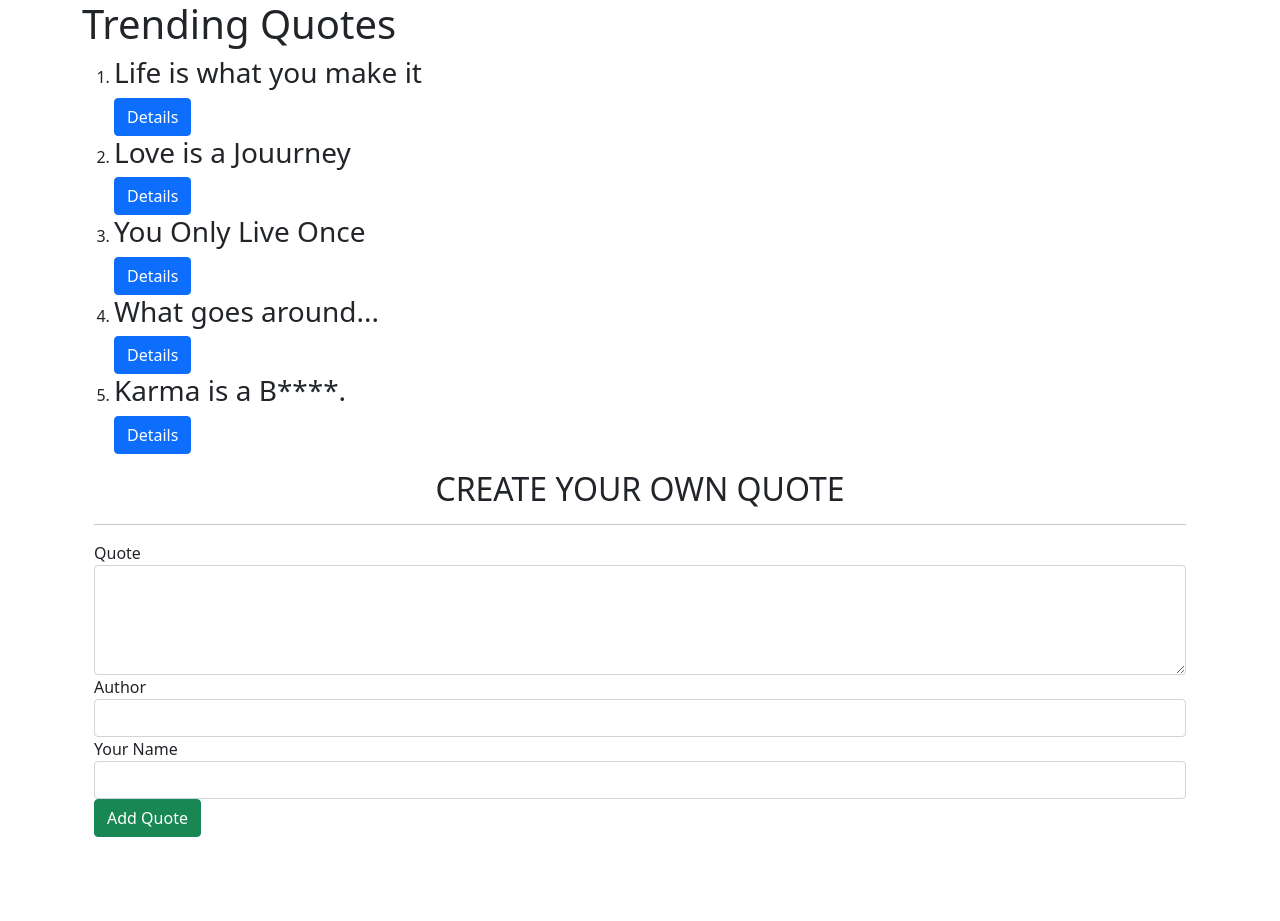
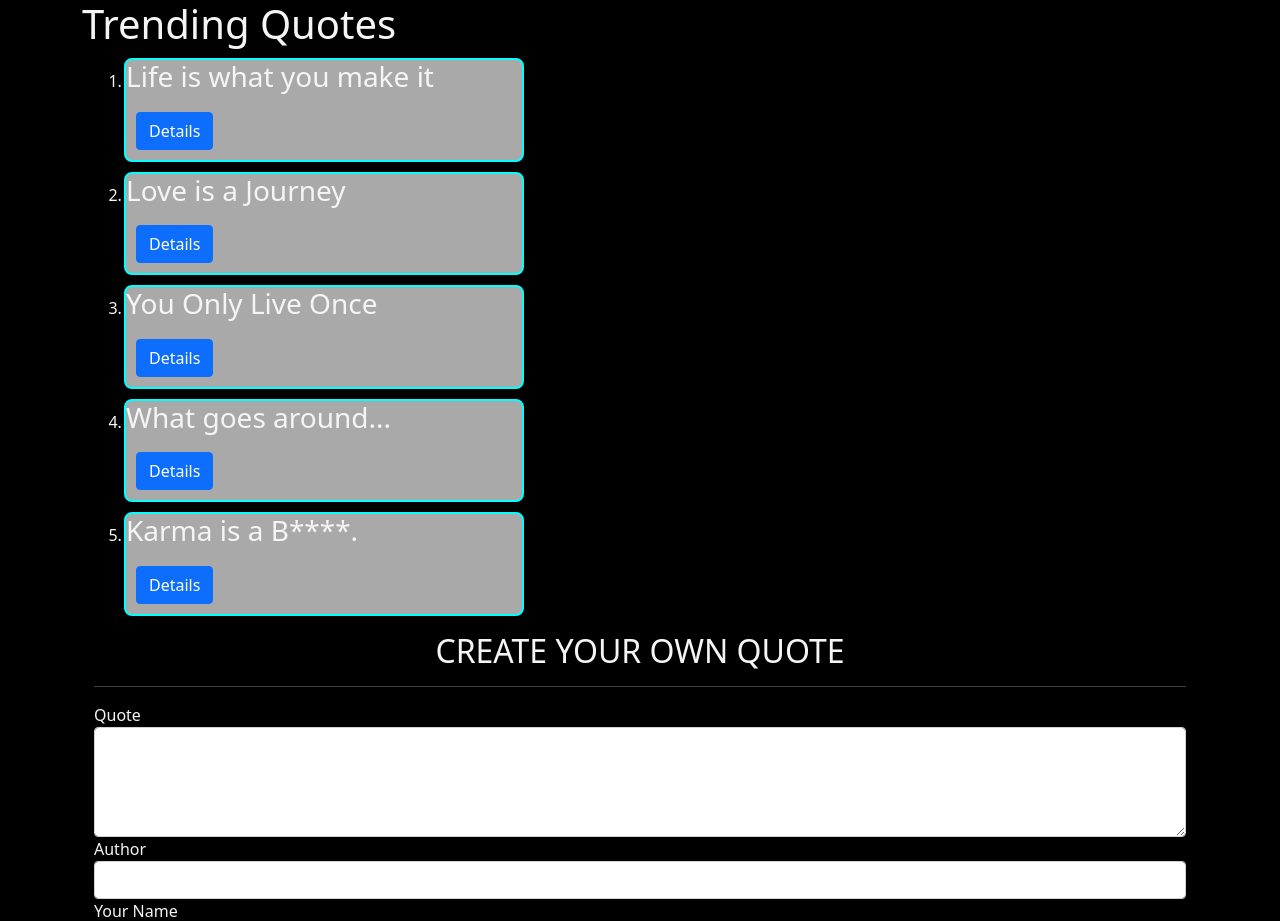
Before and after one commit to Allantoizmughus/Quota, an Angular app: page / in a window 1280 px wide. Shown: the top 921 px of the page. Before the commit the page ends 837 px from the top, so only its background shows below. Built offline with nearby package versions, Linux system fonts and the light colour scheme.

Commit message:
Add style to some of the elements of the app

```diff
--- a/src/app/quota/quota.component.css
+++ b/src/app/quota/quota.component.css
@@ -0,0 +1,7 @@
+.box{
+    border: 2px solid cyan;
+    border-radius: 8px;
+    background-color: darkgray;
+    width: 400px;
+    margin: 10px;
+}
--- a/src/app/quota/quota.component.html
+++ b/src/app/quota/quota.component.html
@@ -2,7 +2,7 @@
 <h1>Trending Quotes</h1>
 <div>
    <ol>
-      <div *ngFor='let quote of quotes; let i= index' >
+      <div class="box" *ngFor='let quote of quotes; let i= index' >
       <li appHighlighter><h3>{{quote.sentence}}</h3></li>
       <button (click)='toggleDetails(i)'  class="btn btn-primary">Details</button>
       <app-quote-details *ngIf='quote.showDescription' [quote]='quote' (isDelete) = 'deleteQuote($event,i)'></app-quote-details>
--- a/src/app/quota/quota.component.ts
+++ b/src/app/quota/quota.component.ts
@@ -9,7 +9,7 @@ import {Quote} from '../quote';
 export class QuotaComponent implements OnInit {
   quotes:Quote[]=[
     new Quote('Life is what  you make it', 'Quote has 5 votes', 'Allan.M', 'A.M.M',  0, 0, new Date(2019,7,12)),
-    new Quote('Love is a Jouurney', 'Quote has 1 vote', 'Sheng Peng', 'B.K.M', 0, 0, new Date(2020,12,3)),
+    new Quote('Love is a Journey', 'Quote has 1 vote', 'Sheng Peng', 'B.K.M', 0, 0, new Date(2020,12,3)),
     new Quote('You Only Live Once', 'Quote has 2 votes', 'Bad Thougts', 'S.K.L', 0, 0, new Date(2021,1,23)),
     new Quote('What goes around...', 'Quote has 3 votes', 'Ash Tray', 'L.M.N', 0, 0, new Date(2020,11,23)),
     new Quote('Karma is a B****.', 'Quote has 4 votes', 'Bad Thoughts', 'P.K.M', 0, 0, new Date(21,2,18))
--- a/src/app/quote-details/quote-details.component.css
+++ b/src/app/quote-details/quote-details.component.css
@@ -0,0 +1,9 @@
+.btn-success{
+    height: 40px;
+    width: 40px;
+}
+.hate{
+    height: 40px;
+    width: 40px;
+    background-color: violet;
+}
--- a/src/app/quote-details/quote-details.component.html
+++ b/src/app/quote-details/quote-details.component.html
@@ -1,5 +1,7 @@
+<div>
 <p>{{quote.description}}</p>
 <P>The quote was uploaded by {{quote.submission}}, <span id="when">{{quote.postDate|dateCount}} days ago.</span></P>
-<button class="btn btn-sm btn-success" (click)='upvote()'>{{quote.likes}}<i class="fa fa-thumbs-up" aria-hidden="true"></i></button>
-<button lass="btn btn-sm hate" id="hate" (click)='downvote()'>{{quote.dislikes}}<img src="thumbs-down-silhouette.png" height="25px" width="25px"></button>
+<button class="btn btn-sm btn-success" (click)='upvote()'>{{quote.likes}}</button>
+<button class="btn btn-sm hate" id="hate" (click)='downvote()'>{{quote.dislikes}}</button>
 <button (click)= 'quoteDelete(true)' class="btn btn-outline-danger">Delete</button>
+</div>
--- a/src/styles.css
+++ b/src/styles.css
@@ -1,2 +1,13 @@
 /* You can add global styles to this file, and also import other style files */
-@import "~bootstrap/dist/css/bootstrap.css"
+@import "~bootstrap/dist/css/bootstrap.css";
+
+body{
+    background-color: black;
+    color: whitesmoke;
+}
+p{
+    font-style: italic;
+}
+button{
+    margin: 10px;
+}
```
